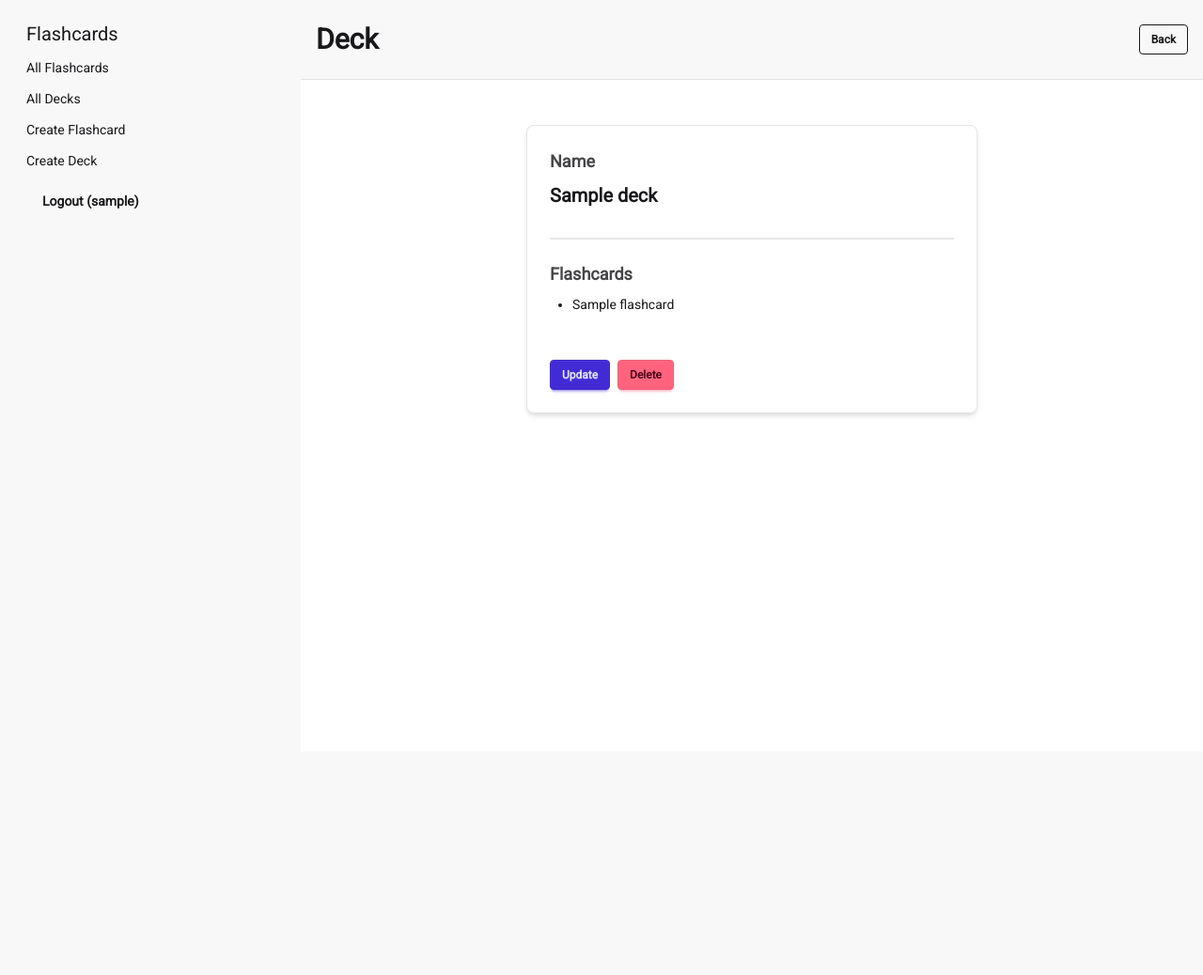
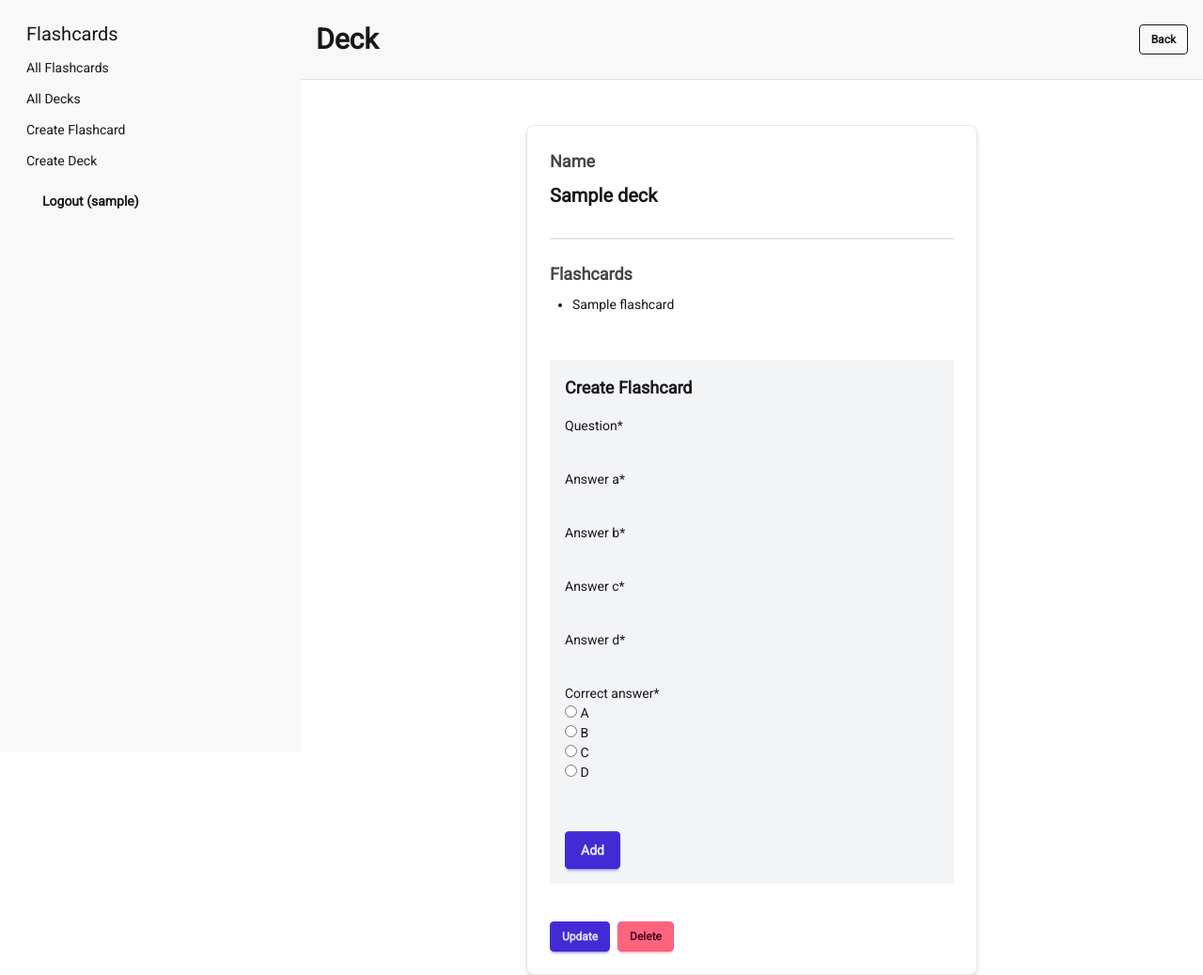
Before and after one commit to Exteriordemonic/py-flashcards, a Django app: page /flashcards/decks/1/ in a window 1280 px wide. Shown: the whole page at 94% size. Before the commit the page ends 442 px from the top, so only its background shows below. Run offline with Django 5.2, Linux system fonts and the light colour scheme; a user stored in the database is signed in; tables that the repository leaves empty hold one stand-in row (values such as "Sample post"); some libraries are stand-ins or nearby versions.

Commit message:
feat: Add FlashcardDeckForm for creating flashcards within a deck; update DeckDetailView to handle flashcard creation and adjust template for new form integration

```diff
--- a/flashcards/forms.py
+++ b/flashcards/forms.py
@@ -46,6 +46,19 @@ class FlashcardForm(forms.ModelForm):
         ]
 
 
+class FlashcardDeckForm(FlashcardForm):
+    class Meta:
+        model = Flashcard
+        fields = [
+            "question",
+            "answer_a",
+            "answer_b",
+            "answer_c",
+            "answer_d",
+            "correct_answer",
+        ]
+
+
 class DeckForm(forms.ModelForm):
     class Meta:
         model = Deck
--- a/flashcards/views.py
+++ b/flashcards/views.py
@@ -1,4 +1,5 @@
 from django.urls import reverse_lazy
+from django.shortcuts import redirect
 from django.views import generic
 from django.contrib.auth.mixins import LoginRequiredMixin
 from django.views.generic.base import TemplateView
@@ -6,7 +7,7 @@ from django.views.generic.base import TemplateView
 
 from flashcards.mixins import CreatedByQuerysetMixin, OwnerQuerysetMixin
 from flashcards.models import Deck, Flashcard
-from flashcards.forms import FlashcardForm, DeckForm
+from flashcards.forms import FlashcardDeckForm, FlashcardForm, DeckForm
 
 
 class FlashcardListView(LoginRequiredMixin, generic.ListView):
@@ -81,7 +82,22 @@ class DeckDetailView(
             created_by=self.request.user
         )
 
+        context["form_crate_flashcard"] = FlashcardDeckForm
+
         return context
+
+    def post(self, request, *args, **kwargs):
+        self.object = self.get_object()  # Deck
+
+        form = FlashcardDeckForm(request.POST)
+
+        if form.is_valid():
+            flashcard = form.save(commit=False)
+            flashcard.deck = self.object
+            flashcard.created_by = request.user
+            flashcard.save()
+
+        return redirect("flashcards:deck-detail", pk=self.object.pk)
 
 
 class DeckUpdateView(
--- a/templates/flashcards/deck_detail.html
+++ b/templates/flashcards/deck_detail.html
@@ -1,38 +1,66 @@
-{% extends "base.html" %}
-
-{% block header %}
-  <header class="w-full flex items-center justify-between px-4 py-6 bg-base-200 border-b border-base-content/10 mb-4">
+{% extends "base.html" %} {% load crispy_forms_tags %} {% block header %}
+<header
+  class="w-full flex items-center justify-between px-4 py-6 bg-base-200 border-b border-base-content/10 mb-4"
+>
   <h1 class="text-3xl font-bold">Deck</h1>
-    <a href="{% url 'flashcards:deck-list' %}" class="btn btn-outline btn-sm">Back</a>
+  <a href="{% url 'flashcards:deck-list' %}" class="btn btn-outline btn-sm"
+    >Back</a
+  >
 </header>
-{% endblock %}
-
-{% block content %}
+{% endblock %} {% block content %}
 <div class="container mx-auto max-w-lg px-4">
   <div class="card bg-base-100 shadow-md border border-base-content/10 mt-8">
     <div class="card-body">
       <div class="mb-6">
         <div class="text-lg font-semibold text-base-content/80 mb-2">Name</div>
-        <div class="text-xl font-bold text-base-content mb-6">{{ object.name }}</div>
+        <div class="text-xl font-bold text-base-content mb-6">
+          {{ object.name }}
+        </div>
         <div class="divider"></div>
-        <div class="text-lg font-semibold text-base-content/80 mb-2">Flashcards</div>
+        <div class="text-lg font-semibold text-base-content/80 mb-2">
+          Flashcards
+        </div>
         <div class="text-base-content mb-4">
           <ul class="list-disc pl-6 space-y-2">
             {% for flashcard in flashcards %}
             <li>
-              <a href="{% url 'flashcards:flashcard-detail' pk=flashcard.id %}" class="link link-hover text-base-content">
+              <a
+                href="{% url 'flashcards:flashcard-detail' pk=flashcard.id %}"
+                class="link link-hover text-base-content"
+              >
                 {{ flashcard.question }}
               </a>
             </li>
             {% empty %}
-            <li class="text-base-content/60 italic">No flashcards in this deck.</li>
+            <li class="text-base-content/60 italic">
+              No flashcards in this deck.
+            </li>
             {% endfor %}
           </ul>
         </div>
       </div>
+      <div class="mb-8 p-4 bg-gray-100">
+        <div class="text-lg font-semibold mb-4">Create Flashcard</div>
+        <form method="post" class="flex flex-col gap-6">
+          {% csrf_token %}
+          {{ form_crate_flashcard|crispy }}
+          <div class="flex gap-2 mt-4">
+            <button type="submit" class="btn btn-primary">Add</button>
+          </div>
+        </form>
+      </div>
+
       <div class="flex gap-2">
-        <a href="{% url 'flashcards:deck-update' pk=object.id %}" class="btn btn-primary btn-sm">Update</a>
-        <a href="{% url 'flashcards:deck-delete' pk=object.id %}" class="btn btn-error btn-sm">Delete</a>
+        <a
+          href="{% url 'flashcards:deck-update' pk=object.id %}"
+          class="btn btn-primary btn-sm"
+          >Update</a
+        >
+        <a
+          href="{% url 'flashcards:deck-delete' pk=object.id %}"
+          class="btn btn-error btn-sm"
+          >Delete</a
+        >
       </div>
     </div>
   </div>
--- a/theme/static/css/dist/styles.css
+++ b/theme/static/css/dist/styles.css
@@ -10,6 +10,7 @@
     --font-mono: ui-monospace, SFMono-Regular, Menlo, Monaco, Consolas, "Liberation Mono",
       "Courier New", monospace;
     --color-red-500: oklch(63.7% 0.237 25.331);
+    --color-gray-100: oklch(96.7% 0.003 264.542);
     --color-gray-300: oklch(87.2% 0.01 258.338);
     --color-gray-600: oklch(44.6% 0.03 256.802);
     --color-gray-700: oklch(37.3% 0.034 259.733);
@@ -1322,6 +1323,9 @@
   .mb-6 {
     margin-bottom: calc(var(--spacing) * 6);
   }
+  .mb-8 {
+    margin-bottom: calc(var(--spacing) * 8);
+  }
   @layer daisyui.l1.l2.l3 {
     .status {
       display: inline-block;
@@ -1559,6 +1563,9 @@
   .bg-base-200 {
     background-color: var(--color-base-200);
   }
+  .bg-gray-100 {
+    background-color: var(--color-gray-100);
+  }
   .bg-white {
     background-color: var(--color-white);
   }
@@ -1570,6 +1577,9 @@
   }
   .py-2 {
     padding-block: calc(var(--spacing) * 2);
+  }
+  .py-4 {
+    padding-block: calc(var(--spacing) * 4);
   }
   .py-6 {
     padding-block: calc(var(--spacing) * 6);
```
Also changed, not shown: flashcards/tests/test_views.py (+82 -0 lines). Lines whose indentation alone changed are shown as unchanged.
